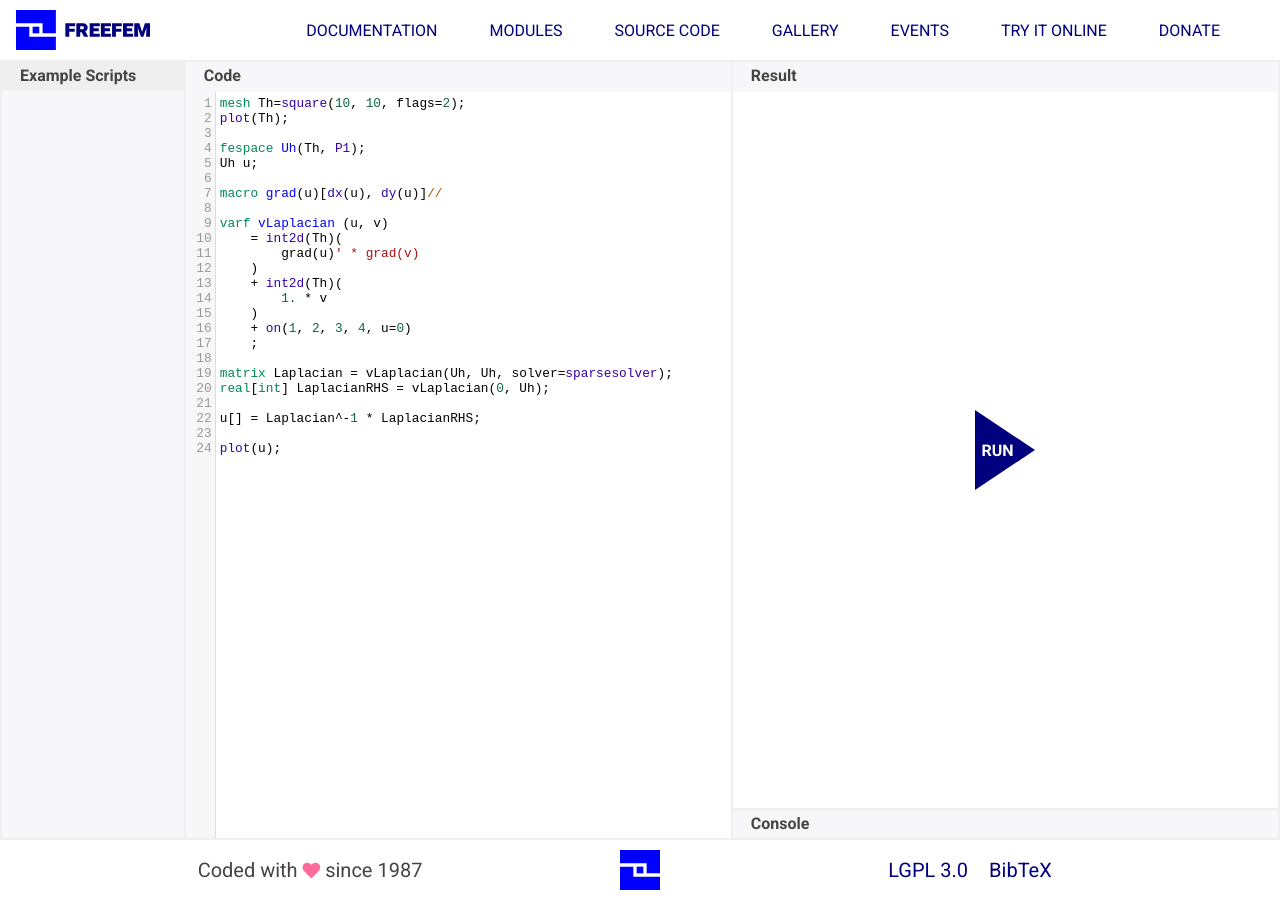
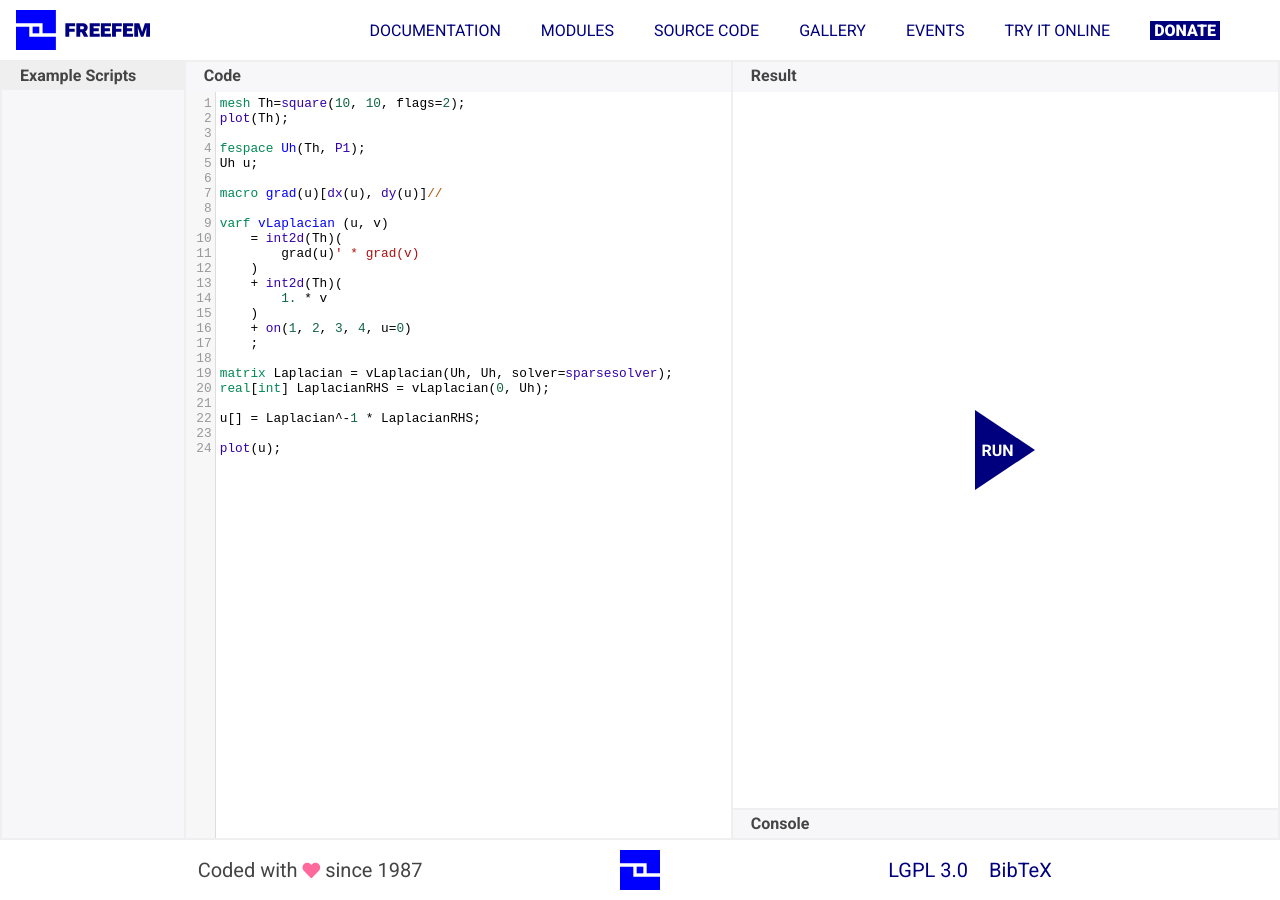
Before and after one commit to FreeFem/FreeFem-website2, a Jekyll site: the page built from tryit.md, in a window 1280 px wide. Built offline with Jekyll 4.4.1, drawn with Linux system fonts in a browser that asks for light colours; nearby versions of some CDN libraries; library files that are not in the unit come from our copies; a script that is not in the unit is left out.

Commit message:
update mobile header

```diff
--- a/css/exampleStyle.css
+++ b/css/exampleStyle.css
@@ -35,7 +35,7 @@
 }
 
 a:hover {
-    color: #0000FF;
+  color: #0000FF;
 }
 
 /** HEADER **/
@@ -67,7 +67,14 @@
 }
 
 nav a {
-  margin-left: 3.25rem;
+  margin-left: 2.5rem;
+}
+
+#donate {
+  background-color: #00007F;
+  color: #fff;
+  font-weight: 900;
+  padding: 0 0.25rem;
 }
 
 header a.icon {
--- a/css/media.css
+++ b/css/media.css
@@ -53,7 +53,7 @@
     overflow: hidden;
     flex-direction: column;
     position: absolute;
-    top: 60px;
+    top: 3.75rem;
     background-color: #FFF;
     border-bottom: 0.125rem solid #EFEFEF;
     padding: 1.25rem 0;
@@ -62,7 +62,13 @@
   .top-nav a {
     text-align: left !important;
     margin: 0 auto 0 3.75rem;
-    padding-bottom: 1.25rem;
+    padding: 0.75rem 0;
+  }
+
+  #donate {
+    border-top: 0.75rem solid transparent;
+    background-clip: padding-box;
+    border-bottom: 0.75rem solid transparent;
   }
 
   header a.icon {
```
